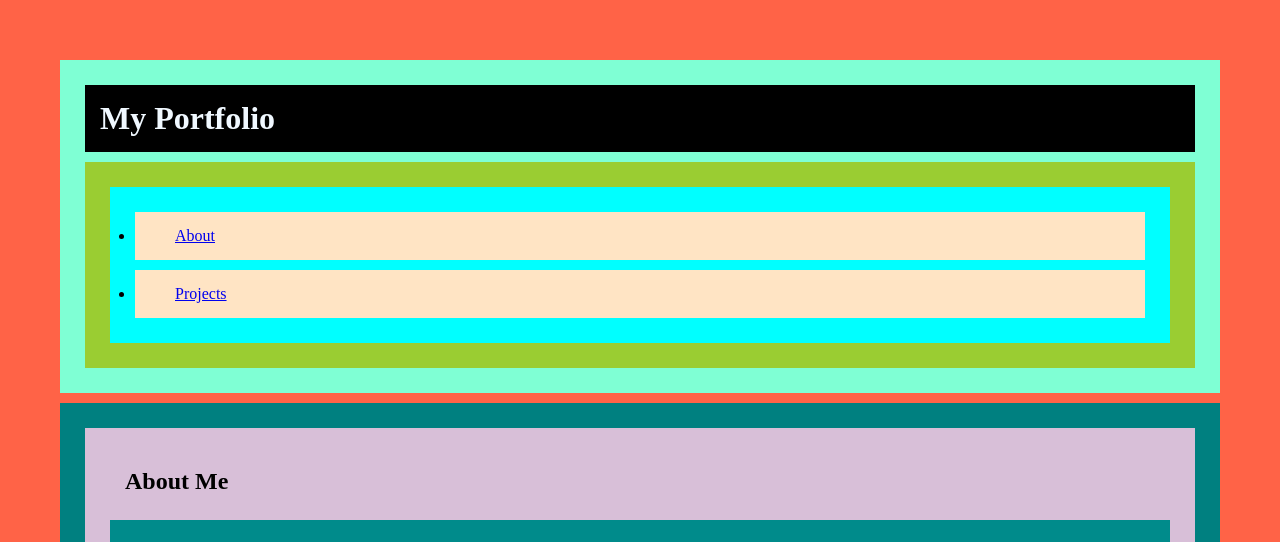
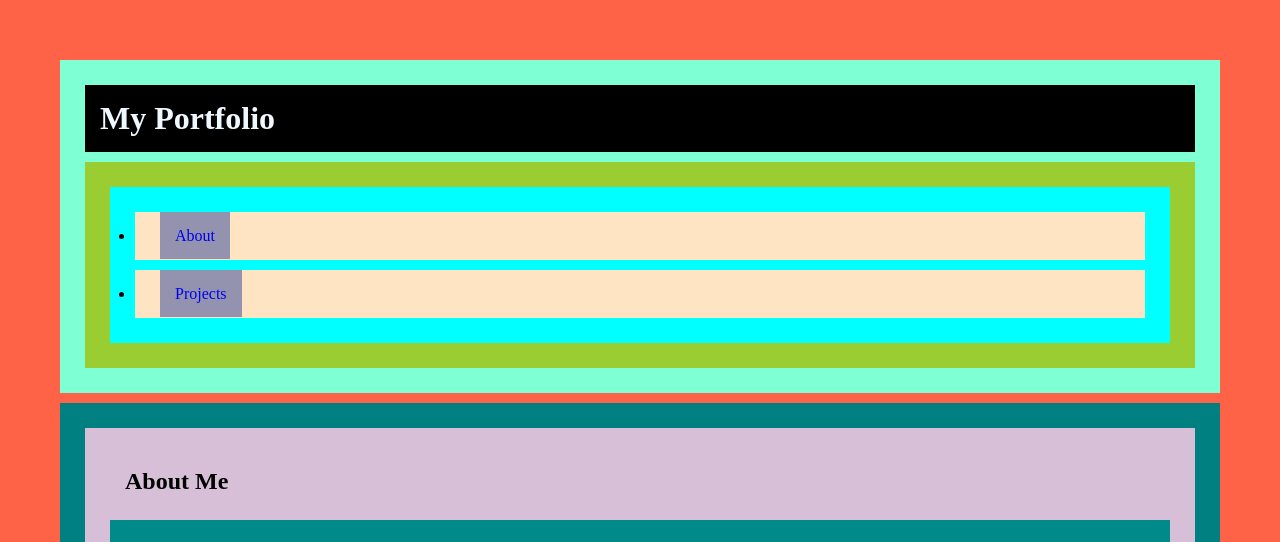
Before and after one commit to dominus0x1/Daily-Programming, a plain HTML site: page Month 01/Week 01/Day 005/01/index.html in a window 1280 px wide. Shown: the top 542 px of the page. Drawn offline with Linux system fonts and the light colour scheme.

Commit message:
Update styles.css

```diff
--- a/Month 01/Week 01/Day 005/01/styles.css
+++ b/Month 01/Week 01/Day 005/01/styles.css
@@ -21,6 +21,10 @@ nav ul {
 nav ul li {
   background-color: bisque;
 }
+nav ul li a {
+  background-color: rgb(147, 147, 176);
+  text-decoration: none;
+}
 main {
   background-color: teal;
 }
```
